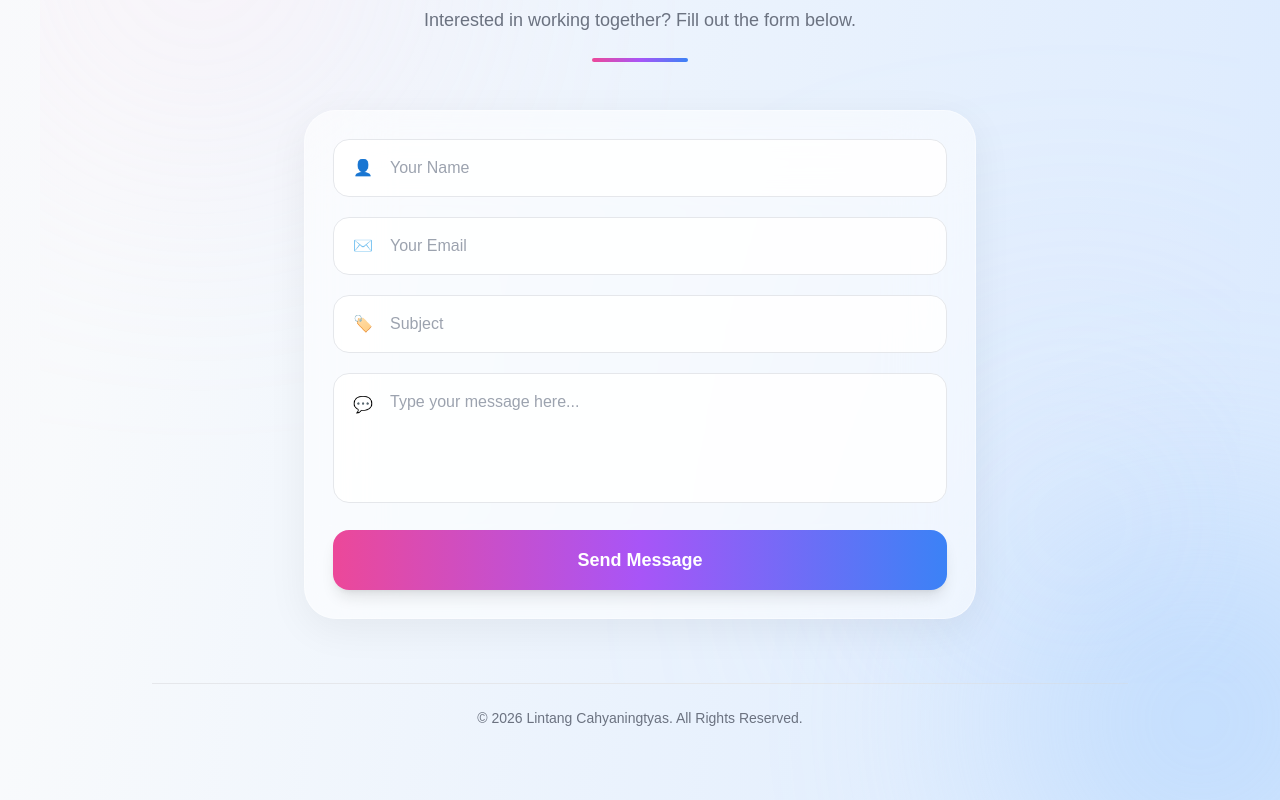
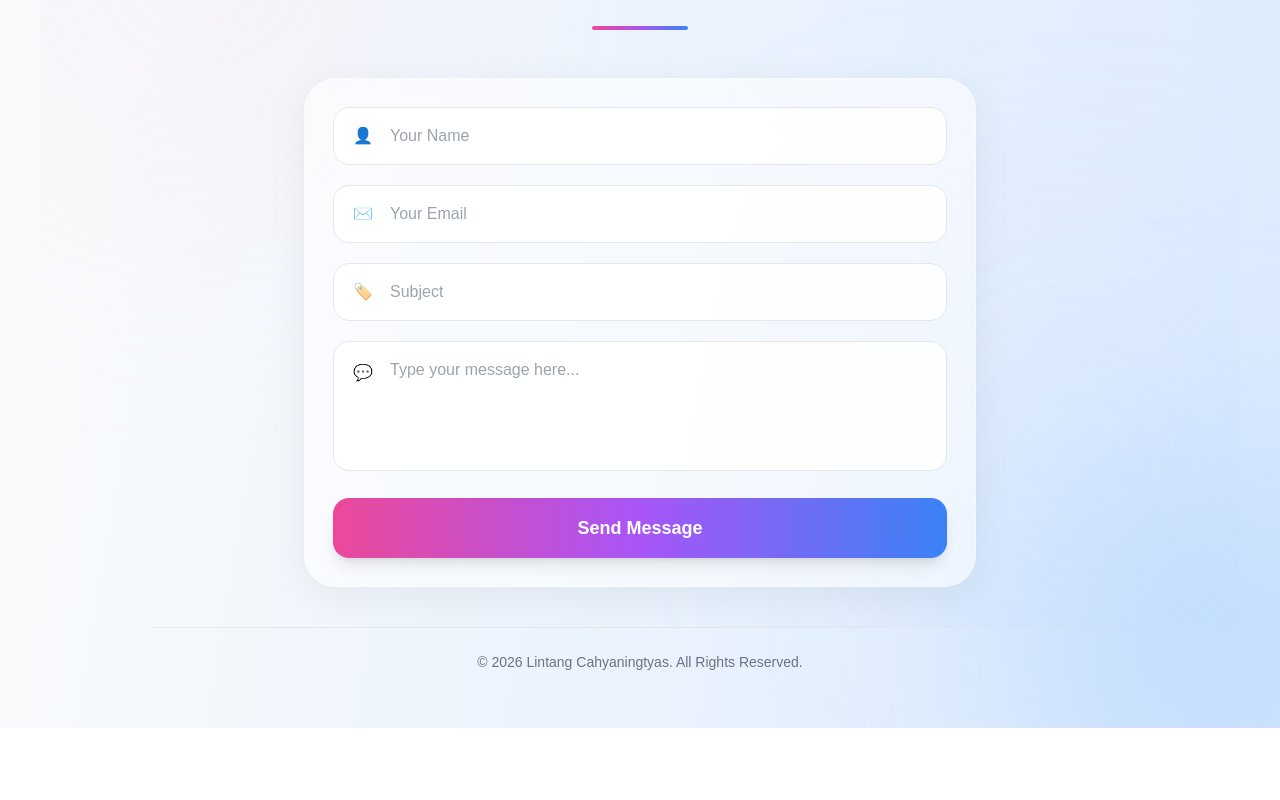
Before and after one commit to lintangntyas/portfolio, a Next.js app: page / in a window 1280 px wide. Shown: the part 6701-7501 px from the top of the page. After the commit the page ends 7429 px from the top, so only its background shows below. Built offline with nearby package versions, Linux system fonts and the light colour scheme.

Commit message:
Update page.js

```diff
--- a/app/page.js
+++ b/app/page.js
@@ -1650,7 +1650,7 @@ export default function Home() {
       {/* CONTACT */}
       <section
         id="contact"
-        className="relative w-full px-6 md:px-8 pt-28 pb-16 overflow-hidden"
+        className="relative w-full px-6 md:px-8 pt-20 pb-10 overflow-hidden"
       >
         {/* BACKGROUND */}
         <div className="absolute top-0 left-0 w-[320px] h-[320px] bg-pink-200/30 blur-[140px] rounded-full" />
@@ -1869,7 +1869,7 @@ export default function Home() {
       </section>
 
       {/* FOOTER */}
-      <footer className="w-full pb-10">
+      <footer className="w-full pb-6">
         <div className="max-w-5xl mx-auto px-6">
 
           {/* LINE */}
```
